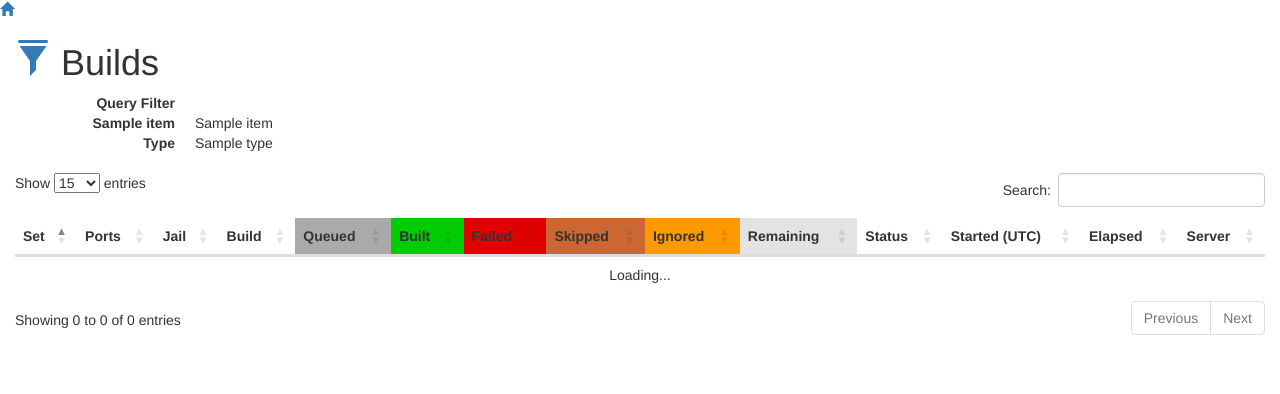
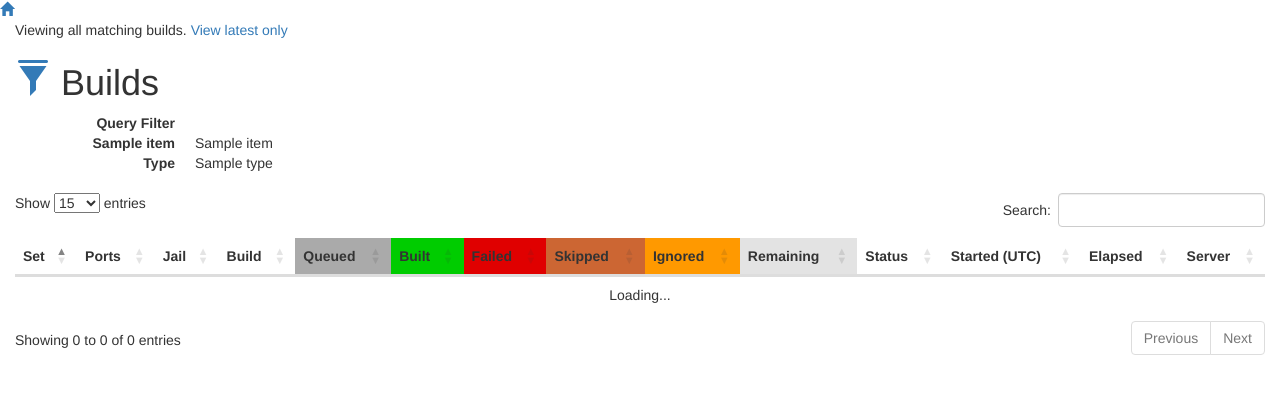
Before and after one commit to bdrewery/pkg-status.freebsd.org, a Flask app: template templates/builds.html in a window 1280 px wide. Shown: the top 394 px of the page. Run offline with Flask 2, Linux system fonts and the light colour scheme; the template is opened without the code that fills it: most values are stand-ins (such as "Sample title", 1, 10 or a date in 2020); a database or web service that is not in the repository returns one stand-in record (values such as "Sample title"); data that the repository does not hold is empty; some libraries are stand-ins or nearby versions.

Commit message:
Add a way to view all results.
This is quite a lazy solution.  It would be nicer to have a real
filter thing that could be modified and added to from each
page.

This also allows some heavy server load on the main page

```diff
--- a/templates/builds.html
+++ b/templates/builds.html
@@ -5,6 +5,10 @@
 <div class="container-fluid">
 {% if filter['latest'] %}
 Only displaying latest matching builds.
+<a href="javascript:window.location.href=window.location.href + ((window.location.href.indexOf('?') == -1) ? '?' : '&') + 'all=1'">View all</a>
+{% else %}
+Viewing all matching builds.
+<a href="javascript:window.location.href=window.location.href.replace('&all=1', '').replace('?all=1&', '?').replace('?all=1', '')">View latest only</a>
 {% endif %}
 {% for build_type, builds in builds|groupby('type') %}
 <div>
```
